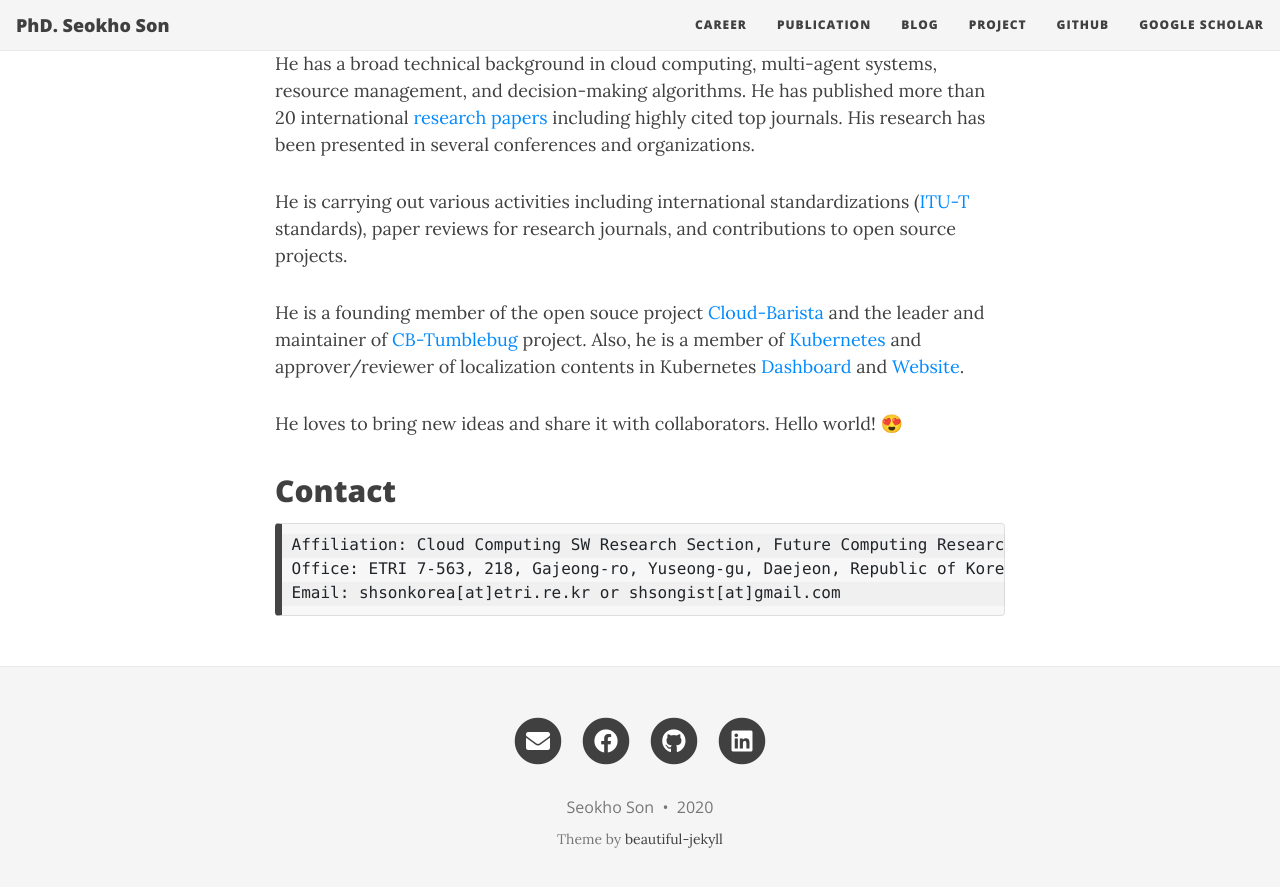
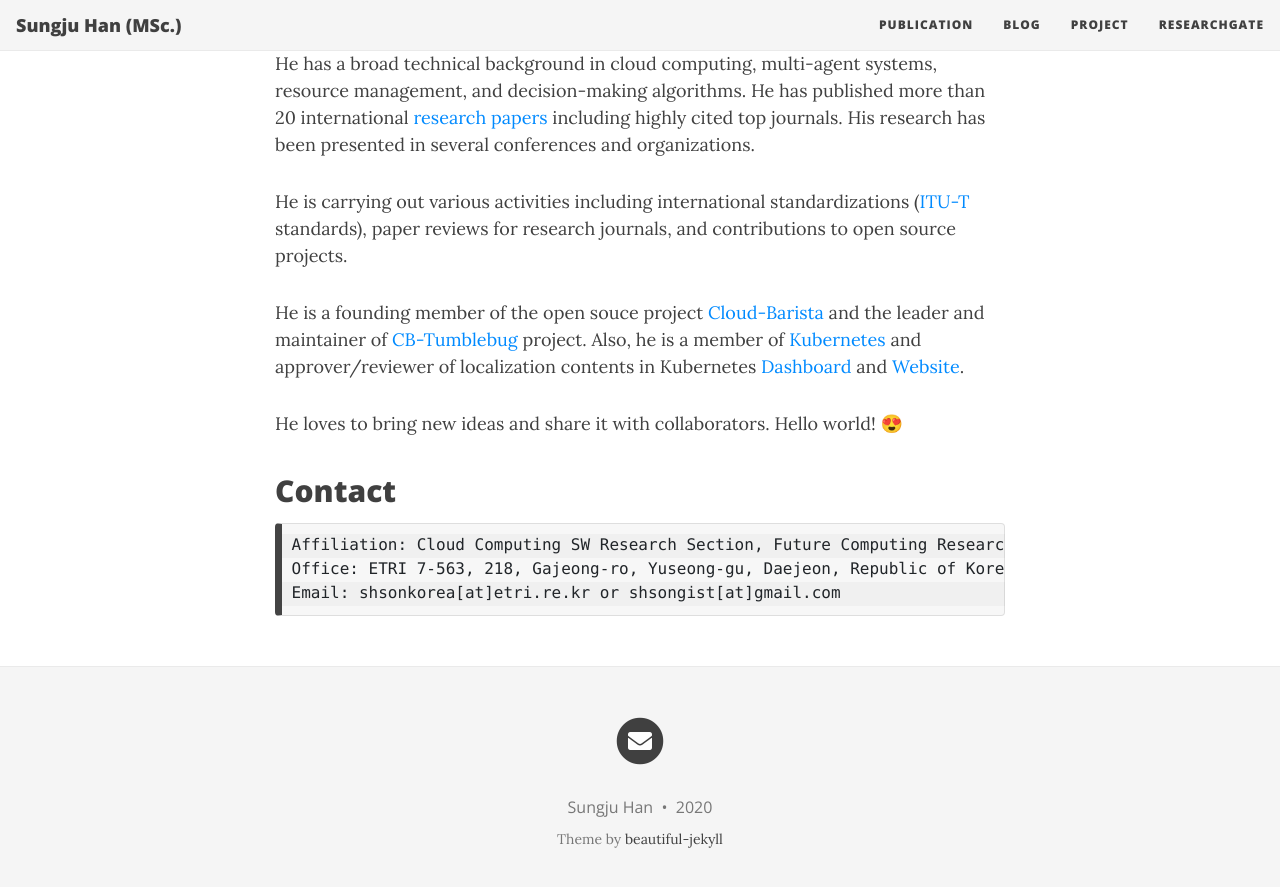
Before and after one commit to sungju-han/sungju-han.github.io, a Jekyll site: the page built from index.md, in a window 1280 px wide and 900 px high, scrolled down 873 px. Shown: the top 887 px of the window. Built offline with Jekyll 4.4.1, drawn with Linux system fonts in a browser that asks for light colours; nearby versions of some CDN libraries.

Commit message:
Update _config.yml

```diff
--- a/_config.yml
+++ b/_config.yml
@@ -1,27 +1,27 @@
 # --- Basic options --- #
 
 # [수정필요] 웹페이지 이름
-title: PhD. Seokho Son
+title: Sungju Han (MSc.)
 
 # [수정필요] 간단한 사이트 설명
-description: Acedemic Website of Seokho Son
+description: Acedemic Website of Sungju Han
 
 # [수정필요] 웹페이지 아래에 나오는 웹사이트 저자 이름
-author: Seokho Son
+author: Sungju Han
 
 # [조건부수정] 네비게이션 바에 포함되는 항목 (명칭 수정, 추가, 삭제 가능)
 # 예를 들어 ETRI 라는 항목을 네비게이션 바에 추가하고 싶은 경우, etri.md 파일 생성 후 ETRI: "etri" 라고 지정.
 navbar-links:
-  Career: "career"
+# Career: "career"
   Publication: "publication"
   Blog: "blog"
   Project: "project"
-  GitHub: "https://github.com/seokho-son"
-  Google Scholar: "https://scholar.google.com/citations?user=seokhoson"
+# GitHub: ""
+  researchgate: "https://www.researchgate.net/profile/Sungju_Han"
 
 
 # [수정필요] 아바타 로고 사용 시에는 이미지 파일을 지정 (이미지 파일 업로드 후, 위치 지정)
-avatar: "/assets/img/seokho-square-2.jpg"
+avatar: "/assets/img/sungju.jpg"
 # 원형 아바타 이미지 여부 `true` 또는 `false`
 round-avatar: true
 
@@ -36,10 +36,9 @@ round-avatar: true
 # Uncomment the links you want to show and add your information to each one.
 # If you don't want to show a link to an RSS feed, set rss to "false".
 social-network-links:
-  email: "shsonkorea@etri.re.kr"
-  facebook: seokho.son.korea
-  github: seokho-son
-  linkedin: seokho-son
+  email: "sungju.han@ufz.de"
+  researchgate: Sungju Han
+
 #  twitter: daattali
 #  rss: true
 #  reddit: yourname
@@ -62,8 +61,8 @@ social-network-links:
 # Select which social network share links to show in posts
 share-links-active:
 #  twitter: true
-  facebook: true
-  linkedin: true
+  Researchgate: https://www.researchgate.net/profile/Sungju_Han
+#  linkedin: true
 #  vk: false
 
 # How to display the link to your website in the footer
@@ -165,7 +164,7 @@ date_format: "%B %-d, %Y"
 # --- You don't need to touch anything below here (but you can if you want) --- #
 
 # Output options (more information on Jekyll's site)
-timezone: "America/Vancouver"
+timezone: "Europe/Berlin"
 markdown: kramdown
 highlighter: rouge
 permalink: /:year-:month-:day-:title/
```
